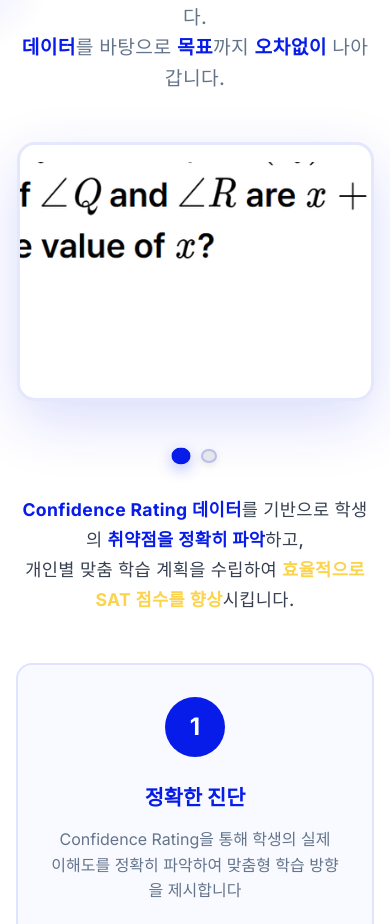
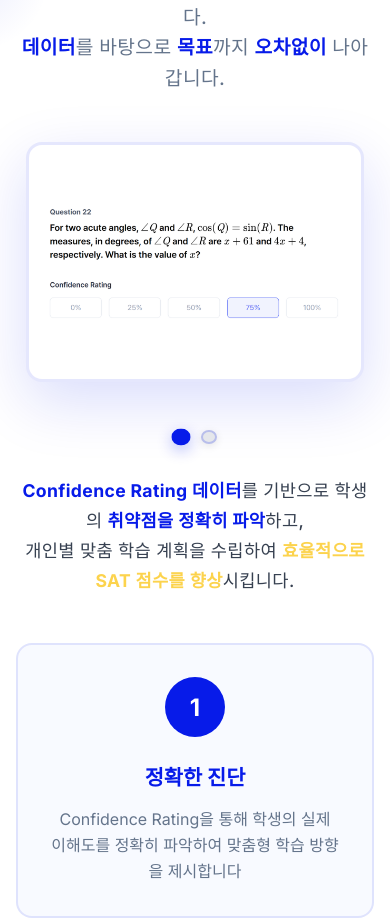
Before and after one commit to SuperfastSAT1600/Salesbot, a Next.js app: page /landing in a window 390 px wide. Shown: the part 5000-5924 px from the top of the page. Built offline with nearby package versions, Linux system fonts and the light colour scheme.

Commit message:
fix: 모바일에서 이미지 원본 비율 유지하도록 최적화

```diff
--- a/app/landing/page.tsx
+++ b/app/landing/page.tsx
@@ -1491,9 +1491,9 @@ export default function LandingPage() {
             {/* 이미지 전환 컨테이너 */}
             <div style={{
               position: 'relative',
-              width: 'clamp(320px, 90vw, 800px)',
-              height: 'clamp(240px, 65vw, 500px)',
-              borderRadius: 'clamp(18px, 3vw, 24px)',
+              width: 'clamp(300px, 85vw, 800px)',
+              height: 'clamp(200px, 60vw, 500px)',
+              borderRadius: 'clamp(16px, 3vw, 20px)',
               overflow: 'hidden',
               boxShadow: '0 20px 60px rgba(7, 27, 233, 0.15)',
               border: '3px solid rgba(7, 27, 233, 0.1)',
@@ -1507,7 +1507,8 @@ export default function LandingPage() {
                 height: '100%',
                 display: 'flex',
                 alignItems: 'center',
-                justifyContent: 'center'
+                justifyContent: 'center',
+                overflow: 'hidden'
               }}>
                 <Image
                   src="/images/Confidence 1.png"
@@ -1515,15 +1516,17 @@ export default function LandingPage() {
                   width={800}
                   height={500}
                   style={{
-                    maxWidth: '100%',
-                    maxHeight: '100%',
+                    maxWidth: 'calc(100% - clamp(1rem, 4vw, 2rem))',
+                    maxHeight: 'calc(100% - clamp(1rem, 4vw, 2rem))',
                     width: 'auto',
                     height: 'auto',
-                    objectFit: 'none',
+                    objectFit: 'scale-down',
                     objectPosition: 'center',
-                    padding: 'clamp(1.5rem, 4vw, 2.5rem)',
+                    padding: 'clamp(1rem, 4vw, 2rem)',
                     opacity: 1,
-                    transition: 'all 0.6s ease-in-out'
+                    transition: 'all 0.6s ease-in-out',
+                    display: 'block',
+                    margin: 'auto'
                   }}
                   className="confidence-image active"
                 />
@@ -1533,19 +1536,20 @@ export default function LandingPage() {
                   width={800}
                   height={500}
                   style={{
-                    maxWidth: '100%',
-                    maxHeight: '100%',
+                    maxWidth: 'calc(100% - clamp(1rem, 4vw, 2rem))',
+                    maxHeight: 'calc(100% - clamp(1rem, 4vw, 2rem))',
                     width: 'auto',
                     height: 'auto',
-                    objectFit: 'none',
+                    objectFit: 'scale-down',
                     objectPosition: 'center',
-                    padding: 'clamp(1.5rem, 4vw, 2.5rem)',
+                    padding: 'clamp(1rem, 4vw, 2rem)',
                     opacity: 0,
                     transition: 'all 0.6s ease-in-out',
                     position: 'absolute',
                     top: '50%',
                     left: '50%',
-                    transform: 'translate(-50%, -50%)'
+                    transform: 'translate(-50%, -50%)',
+                    display: 'block'
                   }}
                   className="confidence-image"
                 />
```
